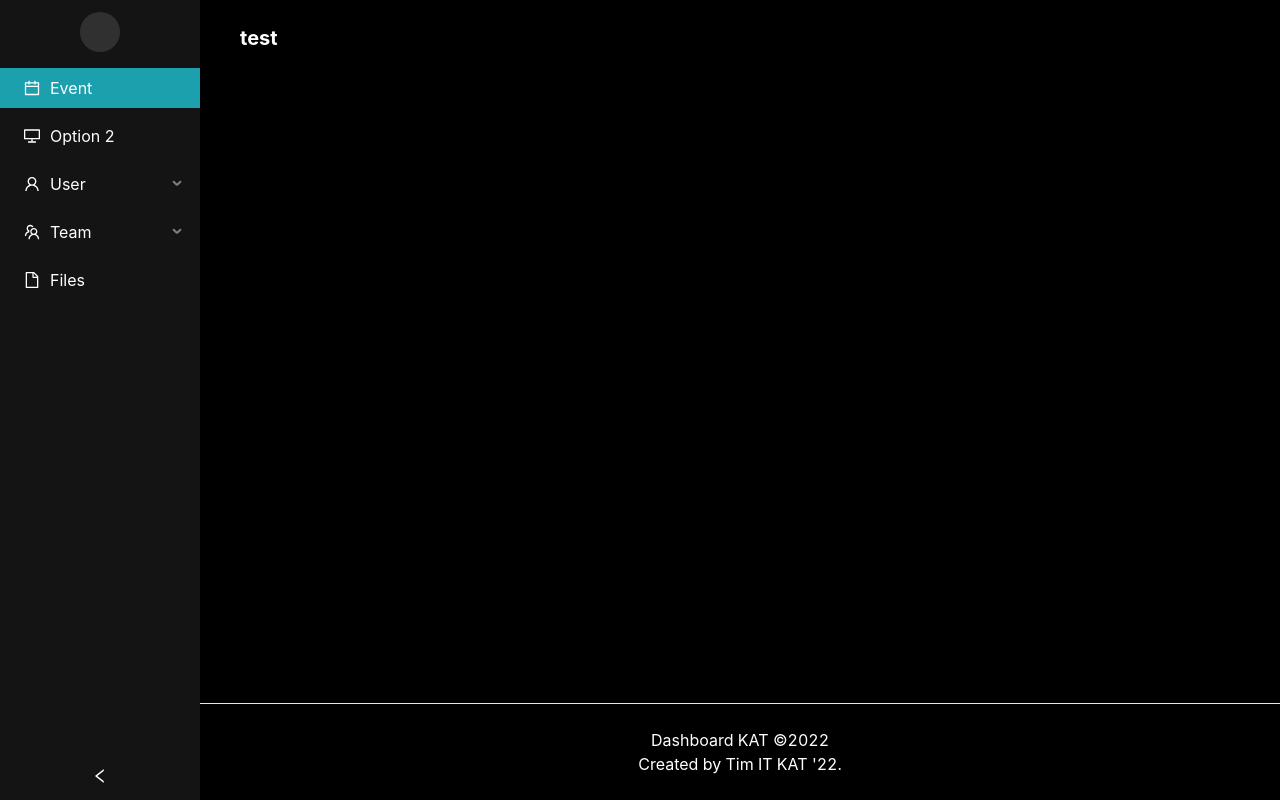
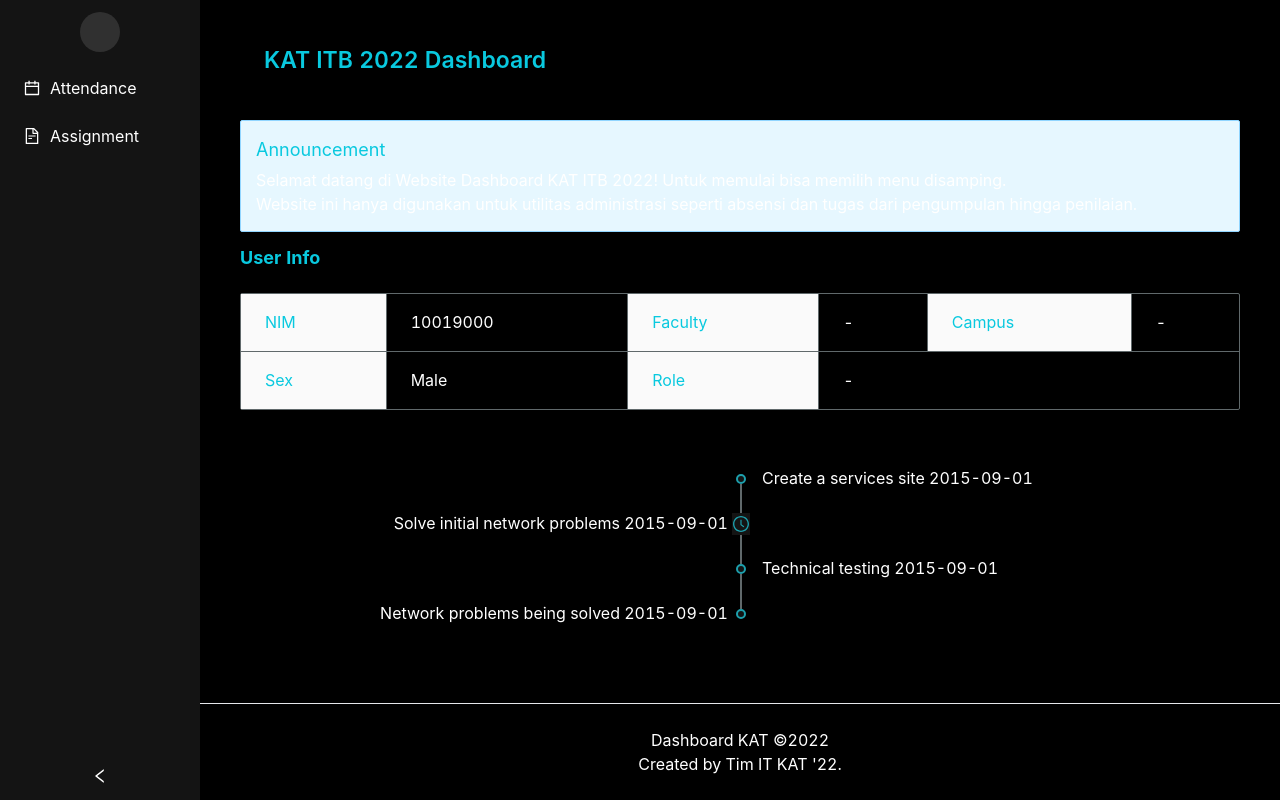
Before and after one commit to KATITB22/dashboard, a React (Vite) app: page / in a window 1280 px wide. Built offline with nearby package versions, Linux system fonts and the light colour scheme.

Commit message:
Progress

```diff
--- a/src/components/NavTab.tsx
+++ b/src/components/NavTab.tsx
@@ -7,7 +7,9 @@
 
 export const NavTab = ({ url, children }: NavTabProps) => {
     const navigate = useNavigate();
-    return (<div onClick={() => navigate(url)}>
+    return (<div onClick={() => {
+        navigate(url);
+    }}>
         {children}
     </div>)
 };
--- a/src/layout/StandardLayout.tsx
+++ b/src/layout/StandardLayout.tsx
@@ -1,11 +1,9 @@
 import React, { useState } from 'react';
-import { MenuProps, Layout, Menu } from 'antd';
+import { MenuProps, Layout, Menu, BackTop } from 'antd';
 import {
     CalendarOutlined,
-    DesktopOutlined,
-    FileOutlined,
-    TeamOutlined,
-    UserOutlined,
+    ContactsOutlined,
+    FileTextOutlined,
 } from '@ant-design/icons';
 import SkeletonAvatar from 'antd/lib/skeleton/Avatar';
 import { NavTab } from '../components/NavTab';
@@ -26,24 +24,44 @@
         label,
     } as MenuItem;
 }
-
-const items: MenuItem[] = [
-    getItem(<NavTab url="../event">Event</NavTab>, '1', <CalendarOutlined />),
-    getItem('Option 2', '2', <DesktopOutlined />),
-    getItem('User', 'sub1', <UserOutlined />, [
-        getItem('Tom', '3'),
-        getItem('Bill', '4'),
-        getItem('Alex', '5'),
-    ]),
-    getItem('Team', 'sub2', <TeamOutlined />, [
-        getItem('Team 1', '6'),
-        getItem('Team 2', '8'),
-    ]),
-    getItem('Files', '9', <FileOutlined />),
-];
 export interface StandardLayoutProps {
     children?: JSX.Element | JSX.Element[] | string | string[];
 }
+
+const itemsComittee: MenuItem[] = [
+    getItem(<NavTab url="../event">Event</NavTab>, '1', <CalendarOutlined />),
+    getItem('Group', '2', <ContactsOutlined />, [
+        getItem(<NavTab url="../group">List</NavTab>, '2a'),
+        getItem(<NavTab url="../group/upload">Upload</NavTab>, '2b')
+    ]),
+    getItem(<NavTab url="../assignment/admin">Assignment</NavTab>, '3', <FileTextOutlined />)
+];
+
+const itemsMentor: MenuItem[] = [
+    getItem(<NavTab url="../attendance">Attendance</NavTab>, '1', <CalendarOutlined />),
+    getItem(<NavTab url="../assignment/admin">Assignment</NavTab>, '3', <FileTextOutlined />)
+];
+const itemsParticipant: MenuItem[] = [
+    getItem(<NavTab url="../attendance">Attendance</NavTab>, '1', <CalendarOutlined />),
+    getItem(<NavTab url="../assignment">Assignment</NavTab>, '2', <FileTextOutlined />)
+];
+
+const sidebarMaping: { [key: string]: MenuItem[] } = {
+    'Mentor': itemsMentor,
+    'Participant': itemsParticipant,
+    'Comittee': itemsComittee
+}
+
+const style: React.CSSProperties = {
+    height: 40,
+    width: 40,
+    lineHeight: '40px',
+    borderRadius: 4,
+    backgroundColor: '#1088e9',
+    color: '#fff',
+    textAlign: 'center',
+    fontSize: 14,
+};
 
 export const StandardLayout = ({
     children = undefined,
@@ -57,16 +75,16 @@
                 collapsed={collapsed}
                 onCollapse={(value) => setCollapsed(value)}
                 style={{ minHeight: '100vh' }}
-                onChange={(x) => console.log(x)}
+
             >
                 <div className="flex justify-center my-2 md:my-3">
                     <SkeletonAvatar size="large" />
                 </div>
                 <Menu
                     theme="dark"
-                    defaultSelectedKeys={['1']}
+                    selectedKeys={[]}
                     mode="inline"
-                    items={items}
+                    items={itemsParticipant}
                 />
             </Sider>
             <Layout>
@@ -83,6 +101,9 @@
                     Dashboard KAT ©2022<br /> Created by Tim IT KAT '22.
                 </Footer>
             </Layout>
+            <BackTop>
+                <div style={style}>UP</div>
+            </BackTop>
         </Layout>
     );
 };
--- a/src/pages/Assignments/Topic.tsx
+++ b/src/pages/Assignments/Topic.tsx
@@ -85,12 +85,12 @@
                 render: (_, record) => {
                     return (
                         <Space size="middle" key={`action-` + record.id}>
-                            <Link to={`../assignments/${record.id}`}>
+                            <Link to={`../assignment/${record.id}`}>
                                 <Button type="primary" icon={<FormOutlined />} size="middle">
                                     Edit
                                 </Button>
                             </Link>
-                            <Link to={`../assignments/${record.id}/submissions`}>
+                            <Link to={`../assignment/${record.id}/submissions`}>
                                 <Button
                                     type="primary"
                                     icon={<ContainerOutlined />}
@@ -151,7 +151,7 @@
             <PageHeader title={(isAdmin) ? 'Admin Assignments Page' : 'Assignments'} />
             <div className='mb-3'>Last Update: {lastUpdate} WIB</div>
             {(isAdmin) ? <div className="mb-5">
-                <Link to="../assignments/create">
+                <Link to="../assignment/create">
                     <Button icon={<PlusOutlined />} size="large" type="primary">
                         Create
                     </Button>
@@ -167,7 +167,7 @@
                 }} onRow={(record) => {
                     if (isAdmin) return {};
                     return {
-                        onClick: () => { navigate(`../assignments/workspace/${record.id}`) }
+                        onClick: () => { navigate(`../assignment/workspace/${record.id}`) }
                     };
                 }} />
             </Spin>
--- a/src/pages/Assignments/Workspace.tsx
+++ b/src/pages/Assignments/Workspace.tsx
@@ -7,23 +7,25 @@
 const qdata = [
     {
         id: '1',
-        question: 'Apa kepanjangan dari HMIF?',
+        type: 'PILIHAN GANDA',
+        question: 'Apa definisi dari apa?',
+        metadata: {
+            pilihan_A: 'gatau',
+            pilihan_B: 'gatau',
+            pilihan_C: 'gatau',
+            pilihan_D: 'gatau',
+            pilihan_E: 'gatau',
+        }
     },
     {
         id: '2',
-        question: 'Apa kepanjangan dari HMIF?',
+        question: 'Apa definisi dari apa?',
+        type: 'ISIAN',
     },
     {
         id: '3',
-        question: 'Apa kepanjangan dari HMIF?',
-    },
-    {
-        id: '4',
-        question: 'Apa kepanjangan dari HMIF?',
-    },
-    {
-        id: '5',
-        question: 'Apa kepanjangan dari HMIF?',
+        question: 'Apa definisi dari apa?',
+        type: 'ESSAY',
     },
 ];
 
@@ -113,10 +115,12 @@
             ...item.data,
             [item.id]: val,
         });
-        setAnswer(val);
     }
-    const debounceFn = useCallback(_.debounce(handleDebounce, 1000), []);
-    const handleChange = (e: any) => debounceFn(e.target.value);
+    const debounceFn = useCallback(_.debounce(handleDebounce, 1500), []);
+    const instantChange = (val: any) => {
+        setAnswer(val.target.value);
+        debounceFn(val.target.value)
+    }
 
     useEffect(() => {
         setAnswer(item.data[item.id]);
@@ -128,7 +132,7 @@
             <Input.Group>
                 <Row gutter={[16, 16]} align="middle">
                     <Col xs={24} xl={20}>
-                        <Radio.Group onChange={handleChange} disabled={!item.editAnswer}
+                        <Radio.Group onChange={instantChange} disabled={!item.editAnswer}
                             value={answer}>
                             <Space direction='vertical'>
                                 {options.map((each) => {
@@ -162,7 +166,17 @@
             <Row justify="center">
                 <Col span={24}>
                     <Form layout="vertical">
-                        {qdata.map((each) => <Isian key={each.id} data={data} dataHandler={setData} {...each} metadata={{ "pilihan_A": 123, 'pilihan_E': true, 'pilihan_B': "asds" }} />)}
+                        {qdata.map((each: any) => {
+                            each.hideScore = true;
+                            each.editAnswer = true;
+                            if (each.type === 'ISIAN') {
+                                return <Isian key={each.id} data={data} dataHandler={setData} {...each} />
+                            } else if (each.type === 'PILIHAN GANDA') {
+                                return <PilihanGanda key={each.id} data={data} dataHandler={setData} {...each} />
+                            } else {
+                                return <Essay key={each.id} data={data} dataHandler={setData} {...each} />
+                            }
+                        })}
                         <Form.Item>
                             <Button
                                 size="large"
--- a/src/pages/Dashboard.tsx
+++ b/src/pages/Dashboard.tsx
@@ -1,7 +1,33 @@
+import { ClockCircleOutlined } from '@ant-design/icons';
+import { Alert, Descriptions, PageHeader, Timeline } from 'antd';
 import { StandardLayout } from '../layout/StandardLayout';
 
 export const Dashboard = () => (
     <StandardLayout>
-        <b>test</b>
+        <PageHeader title="KAT ITB 2022 Dashboard" />
+        <div className='mt-3 flex flex-col'>
+            <Alert
+                className='my-3'
+                message="Announcement"
+                description={
+                    <><p>Selamat datang di Website Dashboard KAT ITB 2022! Untuk memulai bisa memilih menu disamping.</p>
+                        <p>Website ini hanya digunakan untuk utilitas administrasi seperti absensi dan tugas dari pengumpulan hingga penilaian.</p></>
+                }
+                type="info"
+            />
+        </div>
+        <Descriptions title="User Info" bordered>
+            <Descriptions.Item label="NIM">10019000</Descriptions.Item>
+            <Descriptions.Item label="Faculty">-</Descriptions.Item>
+            <Descriptions.Item label="Campus">-</Descriptions.Item>
+            <Descriptions.Item label="Sex">Male</Descriptions.Item>
+            <Descriptions.Item label="Role">-</Descriptions.Item>
+        </Descriptions>
+        <Timeline mode="alternate" className='mt-16'>
+            <Timeline.Item>Create a services site 2015-09-01</Timeline.Item>
+            <Timeline.Item dot={<ClockCircleOutlined />}>Solve initial network problems 2015-09-01</Timeline.Item>
+            <Timeline.Item>Technical testing 2015-09-01</Timeline.Item>
+            <Timeline.Item>Network problems being solved 2015-09-01</Timeline.Item>
+        </Timeline>
     </StandardLayout>
 );
--- a/src/pages/Group/GroupList.tsx
+++ b/src/pages/Group/GroupList.tsx
@@ -60,7 +60,7 @@
                         },
                     }} onRow={(record) => {
                         return {
-                            onClick: () => { navigate(`../groups/${record.id}`) }
+                            onClick: () => { navigate(`../group/${record.id}`) }
                         };
                     }}
                 />
```
